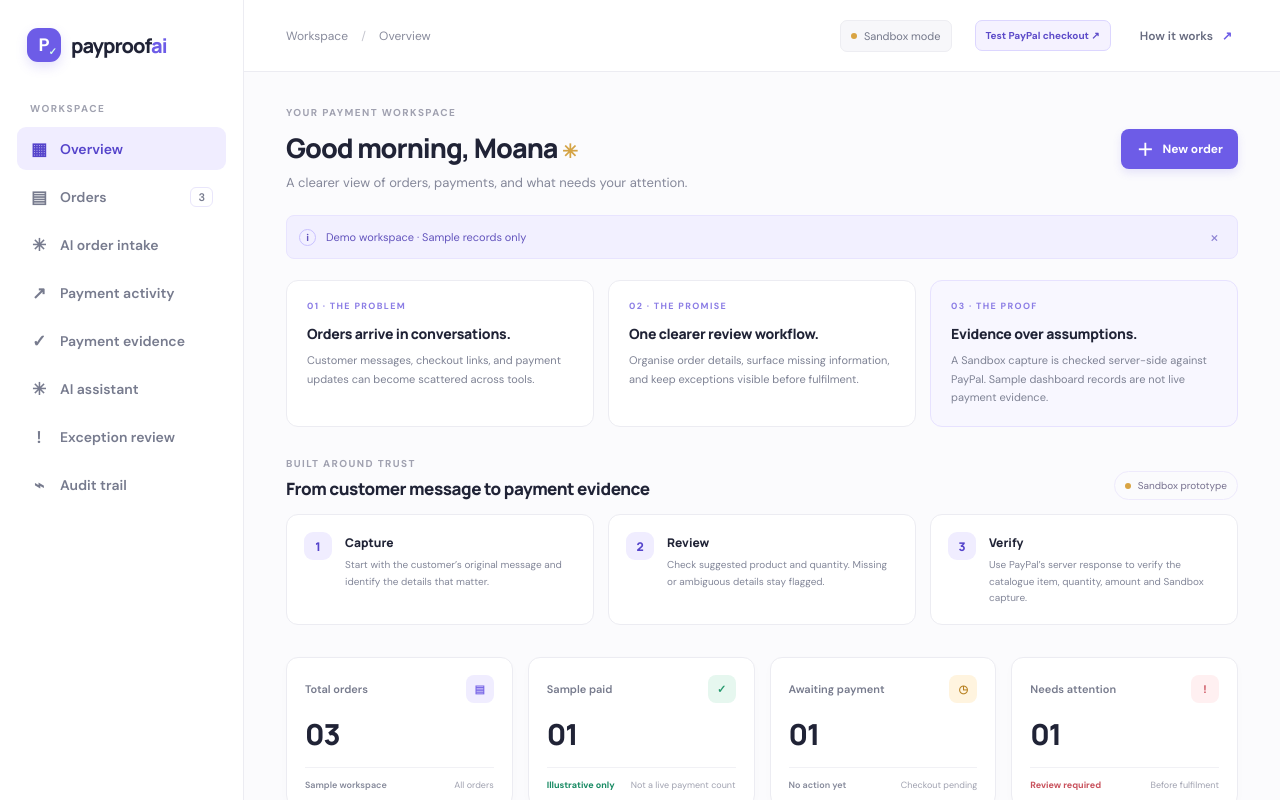
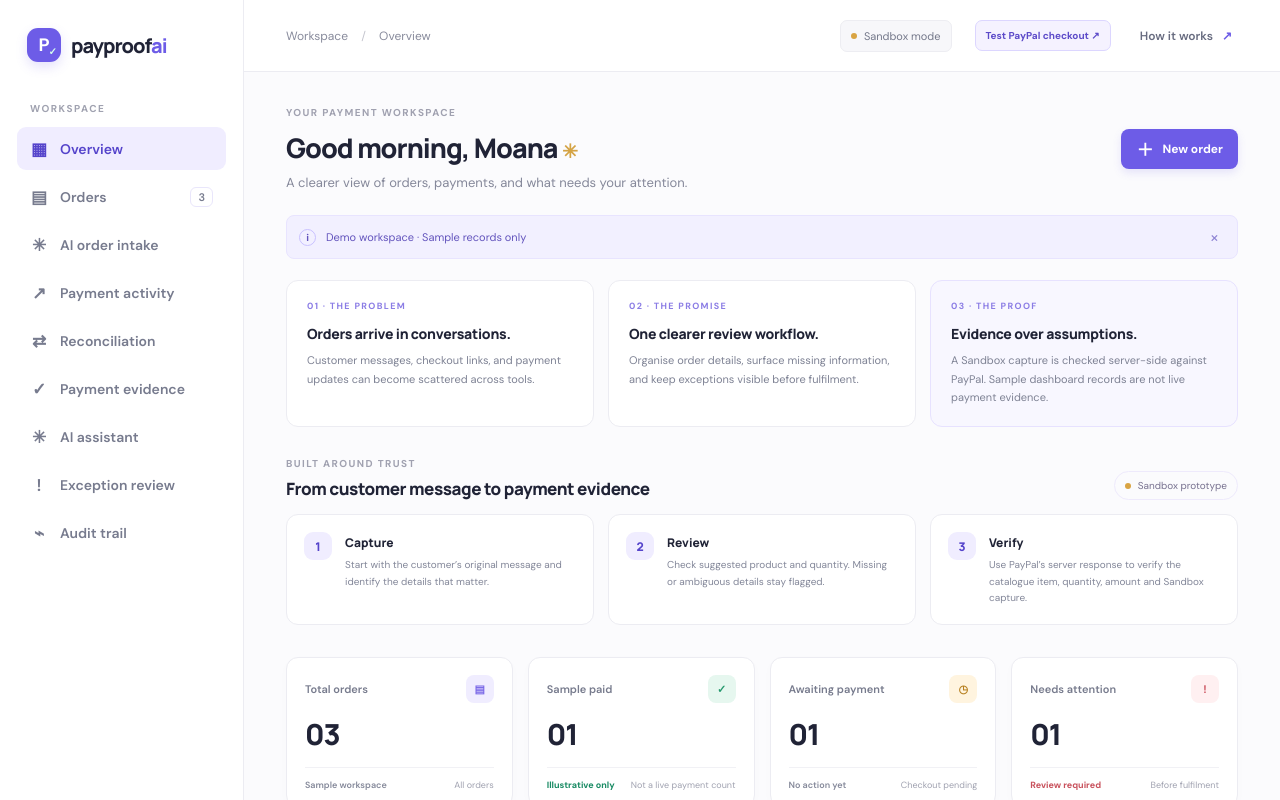
Before and after one commit to Moana-star/payproof-ai, a Next.js app: page / in a window 1280 px wide. Shown: the top 800 px of the page. Built offline with nearby package versions, Linux system fonts and the light colour scheme.

Commit message:
Add reconciliation to workspace navigation

```diff
--- a/app/page.tsx
+++ b/app/page.tsx
@@ -163,6 +163,7 @@ export default function Home() {
           <a className="nav-item" href="#orders"><span className="nav-icon">▤</span> Orders <span className="nav-count">{orders.length}</span></a>
           <a className="nav-item" href="#intake"><span className="nav-icon">✳</span> AI order intake</a>
           <a className="nav-item" href="#activity"><span className="nav-icon">↗</span> Payment activity</a>
+          <a className="nav-item" href="#reconciliation"><span className="nav-icon">⇄</span> Reconciliation</a>
           <a className="nav-item" href="/payments"><span className="nav-icon">✓</span> Payment evidence</a>
           <a className="nav-item" href="/assistant"><span className="nav-icon">✳</span> AI assistant</a>
           <a className="nav-item" href="/exceptions"><span className="nav-icon">!</span> Exception review</a>
```
